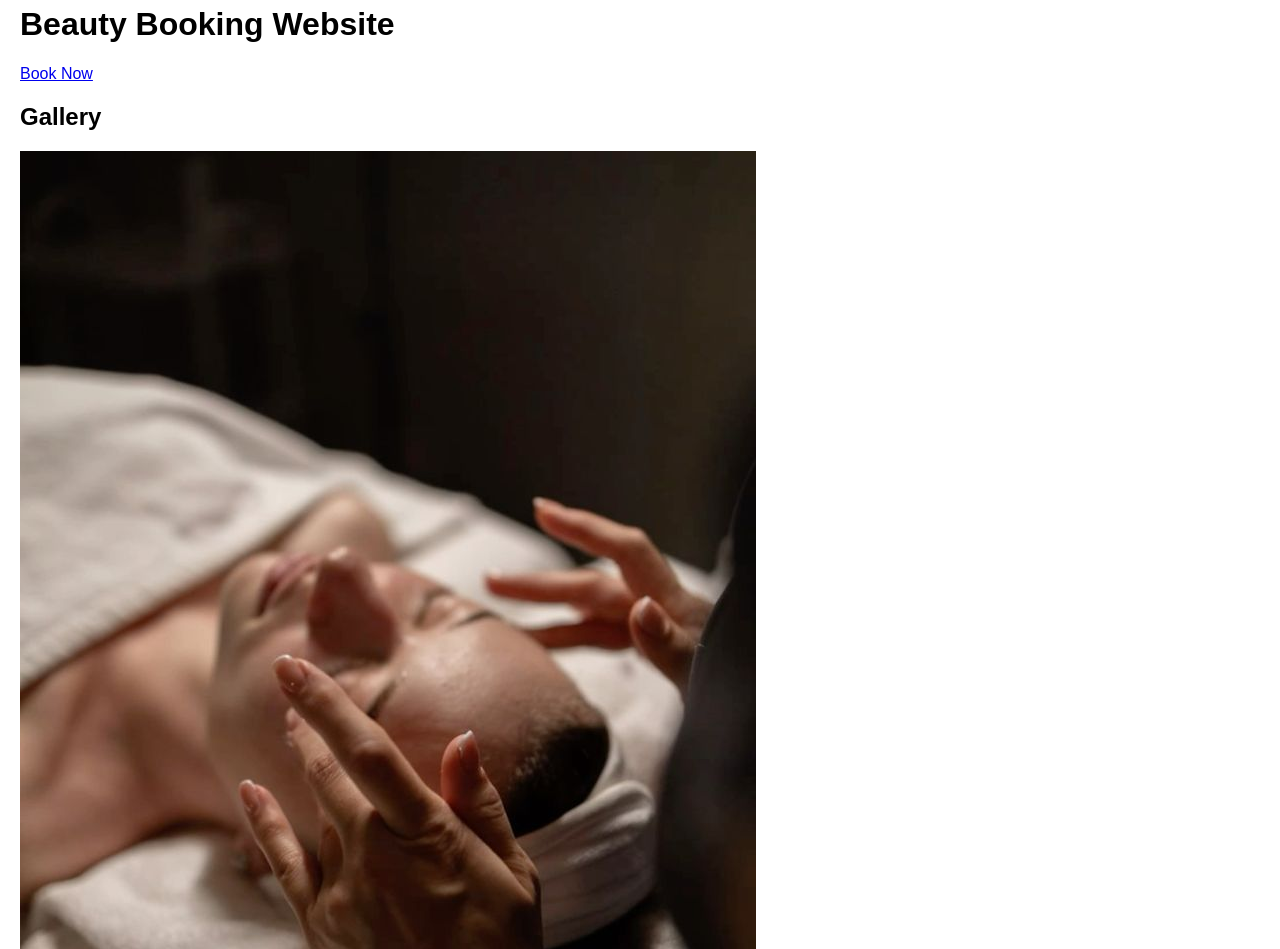
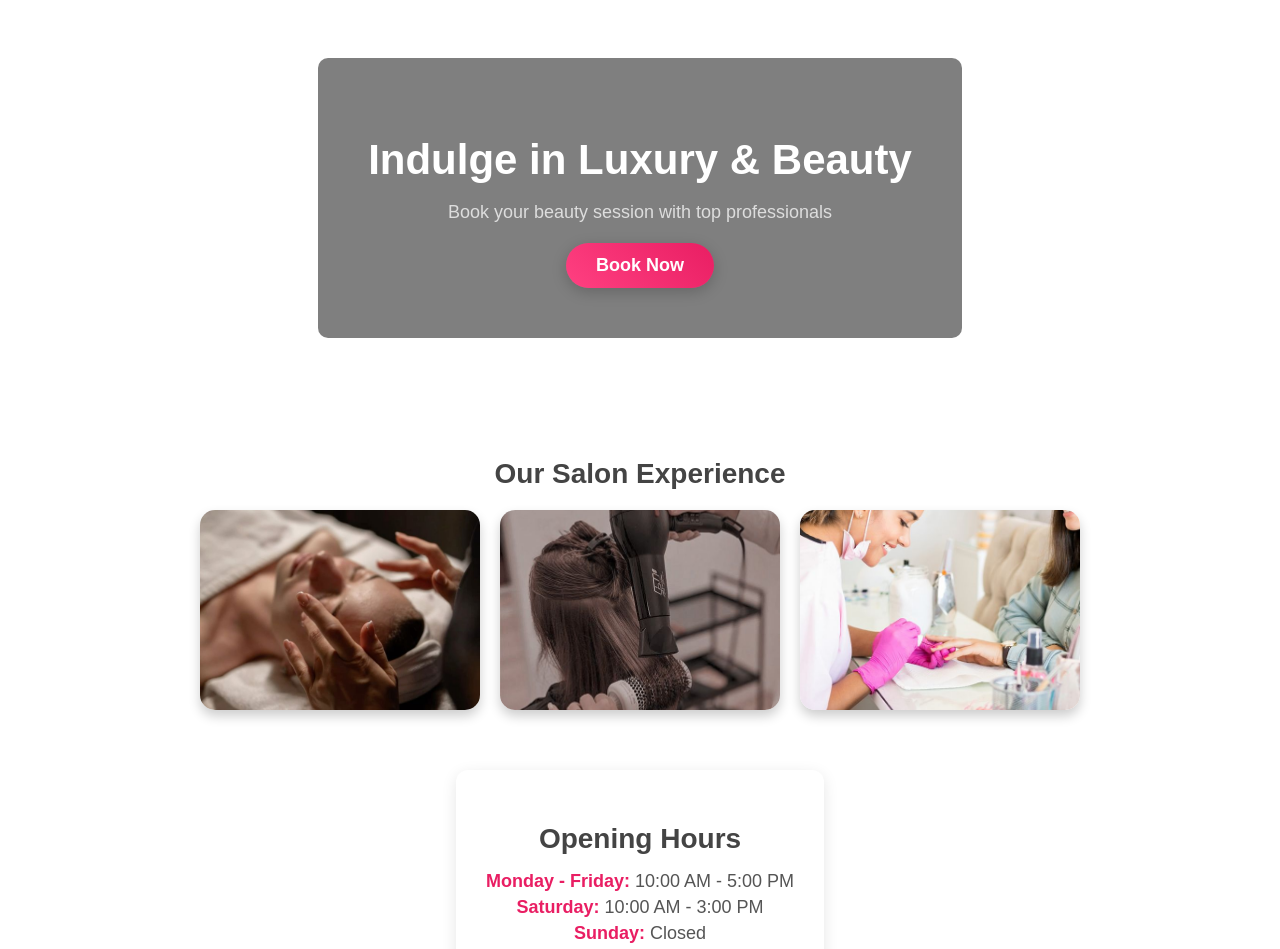
Before and after one commit to Ramudi48/Doctor-Appointment-Website, a React (Create React App) app in the folder client/: page / in a window 1280 px wide. Shown: the part 120-1069 px from the top of the page. Built offline with nearby package versions, Linux system fonts and the light colour scheme.

Commit message:
update header,js and home.js

```diff
--- a/client/src/components/Header/Header.js
+++ b/client/src/components/Header/Header.js
@@ -5,7 +5,7 @@ import styles from './Header.module.css';
 const Header = () => {
   return (
     <header className={styles.header}>
-      <h1>Salon Booking Website</h1>
+
       <nav className={styles.nav}>
         <ul>
           <li><Link to="/">Home</Link></li>
--- a/client/src/components/Home/Home.js
+++ b/client/src/components/Home/Home.js
@@ -1,32 +1,35 @@
-import React from "react";
 import { Link } from "react-router-dom";
-import "./Home.module.css";
+import styles from "./Home.module.css";
 
 const Home = () => {
   return (
-    <div className="home-container">
-      <header className="header">
-        <h1>Beauty Booking Website</h1>
-        <Link to="/book" className="btn">Book Now</Link>
+    <div className={styles.homeContainer}>
+      {/* Hero Section */}
+      <header className={styles.hero}>
+        <div className={styles.overlay}>
+          <h1>Indulge in Luxury & Beauty</h1>
+          <p className={styles.subtitle}>Book your beauty session with top professionals</p>
+          <Link to="/book" className={styles.btn}>Book Now</Link>
+        </div>
       </header>
 
-      {/* Gallery */}
-      <section className="gallery">
-        <h2>Gallery</h2>
-        <div className="gallery-grid">
-          <img src="images/image8.jpeg" alt="Salon 1" />
-          <img src="images/image9.jpeg" alt="Salon 2" />
-          <img src="images/image10.jpeg" alt="Salon 3" />
+      {/* Gallery Section */}
+      <section className={styles.gallery}>
+        <h2>Our Salon Experience</h2>
+        <div className={styles.galleryGrid}>
+          <img src="images/image8.jpeg" alt="Salon 1" className={styles.galleryImg} />
+          <img src="images/image9.jpeg" alt="Salon 2" className={styles.galleryImg} />
+          <img src="images/image10.jpeg" alt="Salon 3" className={styles.galleryImg} />
         </div>
       </section>
 
-      {/* Opening Hours */}
-      <section className="hours">
+      {/* Opening Hours Section */}
+      <section className={styles.hours}>
         <h2>Opening Hours</h2>
         <ul>
-          <li>Mon-Fri: 10 AM - 5 PM</li>
-          <li>Sat: 10 AM - 3 PM</li>
-          <li>Sun: Closed</li>
+          <li><span>Monday - Friday:</span> 10:00 AM - 5:00 PM</li>
+          <li><span>Saturday:</span> 10:00 AM - 3:00 PM</li>
+          <li><span>Sunday:</span> Closed</li>
         </ul>
       </section>
     </div>
--- a/client/src/components/Home/Home.module.css
+++ b/client/src/components/Home/Home.module.css
@@ -1,46 +1,147 @@
+/* Global Styles */
 body {
   font-family: 'Poppins', sans-serif;
   margin: 0;
   padding: 0;
   background: #fdf4f8;
-}
-
-.home-container {
-  text-align: center;
-  padding: 50px;
-}
-
-.header h1 {
-  font-size: 36px;
   color: #333;
 }
 
+/* Home Container */
+.homeContainer {
+  text-align: center;
+  padding: 50px 20px;
+}
+
+/* Hero Section */
+.hero {
+
+  height: 400px;
+  display: flex;
+  align-items: center;
+  justify-content: center;
+  position: relative;
+  text-align: center;
+}
+
+.overlay {
+  background: rgba(0, 0, 0, 0.5);
+  padding: 50px;
+  border-radius: 10px;
+}
+
+.hero h1 {
+  font-size: 42px;
+  color: #fff;
+  margin-bottom: 10px;
+}
+
+.subtitle {
+  font-size: 18px;
+  color: #ddd;
+  margin-bottom: 20px;
+}
+
+/* Button Styling */
 .btn {
   display: inline-block;
-  padding: 10px 20px;
+  padding: 12px 30px;
   font-size: 18px;
+  font-weight: bold;
   color: white;
-  background: #ff4081;
-  border-radius: 5px;
+  background: linear-gradient(45deg, #ff4081, #e91e63);
+  border-radius: 30px;
   text-decoration: none;
-  transition: 0.3s;
+  transition: all 0.4s ease-in-out;
+  box-shadow: 0 4px 15px rgba(0, 0, 0, 0.2);
 }
 
 .btn:hover {
-  background: #e91e63;
+  background: linear-gradient(45deg, #e91e63, #ff1744);
+  transform: scale(1.1);
 }
 
-.gallery-grid {
+/* Gallery */
+.gallery {
+  margin-top: 60px;
+}
+
+.gallery h2 {
+  font-size: 28px;
+  color: #444;
+  margin-bottom: 20px;
+}
+
+.galleryGrid {
   display: flex;
-  gap: 10px;
+  gap: 20px;
   justify-content: center;
   margin-top: 20px;
 }
 
+.galleryImg {
+  width: 280px;
+  height: 200px;
+  border-radius: 15px;
+  object-fit: cover;
+  box-shadow: 0 6px 12px rgba(0, 0, 0, 0.2);
+  transition: transform 0.3s ease-in-out;
+}
+
+.galleryImg:hover {
+  transform: scale(1.1);
+}
+
+/* Opening Hours */
 .hours {
-  margin-top: 30px;
-  padding: 20px;
+  margin-top: 60px;
+  padding: 30px;
   background: white;
-  border-radius: 10px;
+  border-radius: 12px;
   display: inline-block;
+  box-shadow: 0 4px 15px rgba(0, 0, 0, 0.1);
+  transition: all 0.3s ease-in-out;
 }
+
+.hours:hover {
+  transform: scale(1.02);
+}
+
+.hours h2 {
+  font-size: 28px;
+  color: #444;
+  margin-bottom: 15px;
+}
+
+.hours ul {
+  list-style: none;
+  padding: 0;
+}
+
+.hours li {
+  font-size: 18px;
+  color: #555;
+  margin: 5px 0;
+}
+
+.hours li span {
+  font-weight: bold;
+  color: #e91e63;
+}
+
+/* Responsive Design */
+@media (max-width: 768px) {
+  .galleryGrid {
+    flex-direction: column;
+  }
+
+  .galleryImg {
+    width: 90%;
+    height: auto;
+  }
+
+  .btn {
+    width: 100%;
+    text-align: center;
+  }
+}
```
Also changed, not shown: client/public/images/image16.jpeg (added).
